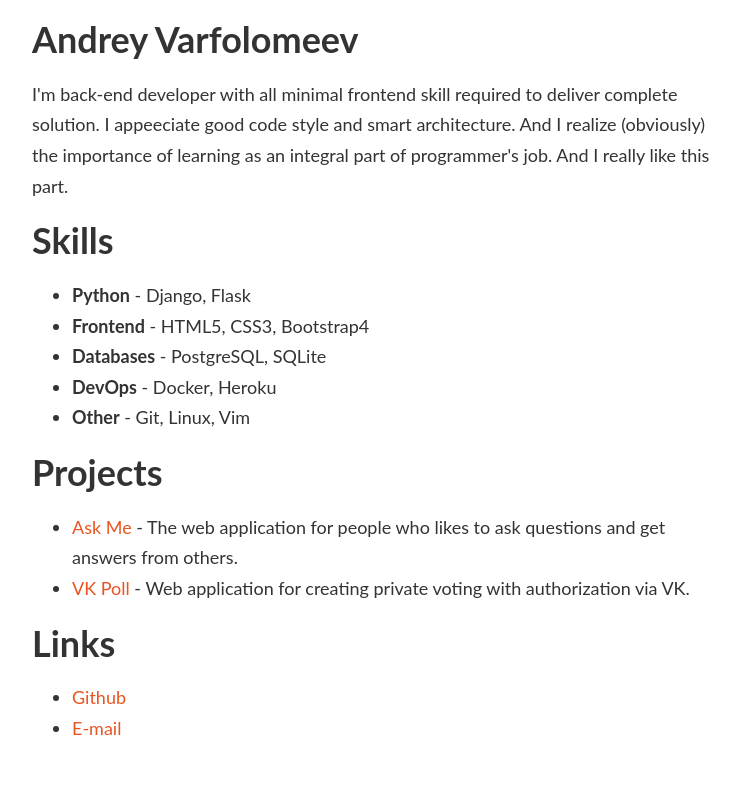
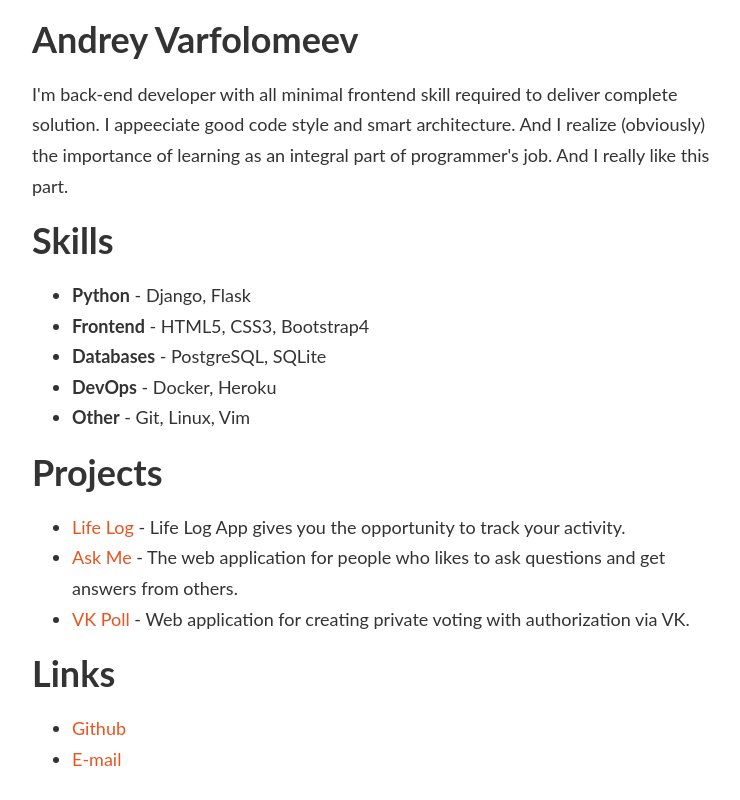
Before and after one commit to andreyvpng/andreyvpng.github.io, a plain HTML site: page index.html in a window 1280 px wide. Shown: the whole page, without its empty margins (258-998 px from the left). Drawn offline with Linux system fonts and the light colour scheme.

Commit message:
added lifelog to projects

```diff
--- a/index.html
+++ b/index.html
@@ -29,6 +29,7 @@
       <div class="block">
         <h1>Projects</h1>
         <ul>
+          <li><a href="https://github.com/andreyvpng/lifelog">Life Log</a> - Life Log App gives you the opportunity to track your activity.</li>
           <li><a href="https://github.com/andreyvpng/askme">Ask Me</a> - The web application for people who likes to ask questions and get answers from others.</li>
           <li><a href="https://github.com/andreyvpng/vkpoll">VK Poll</a> - Web application for creating private voting with authorization via VK.</li>
         </ul>
```
